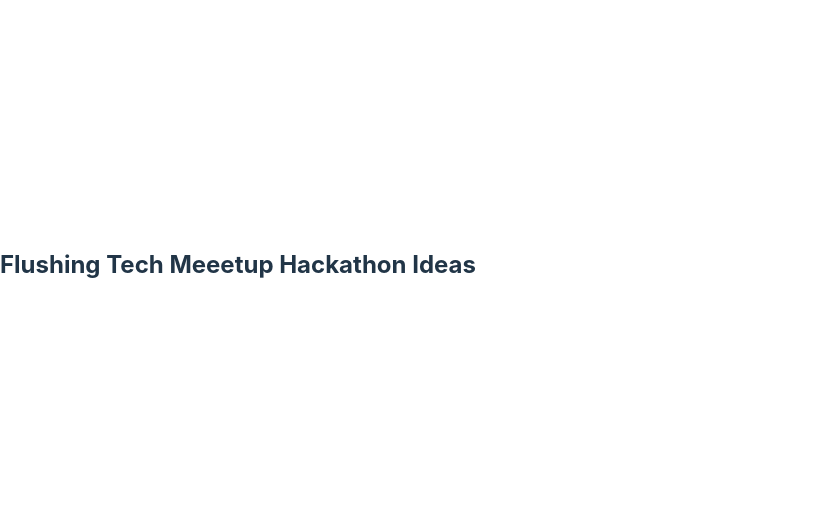
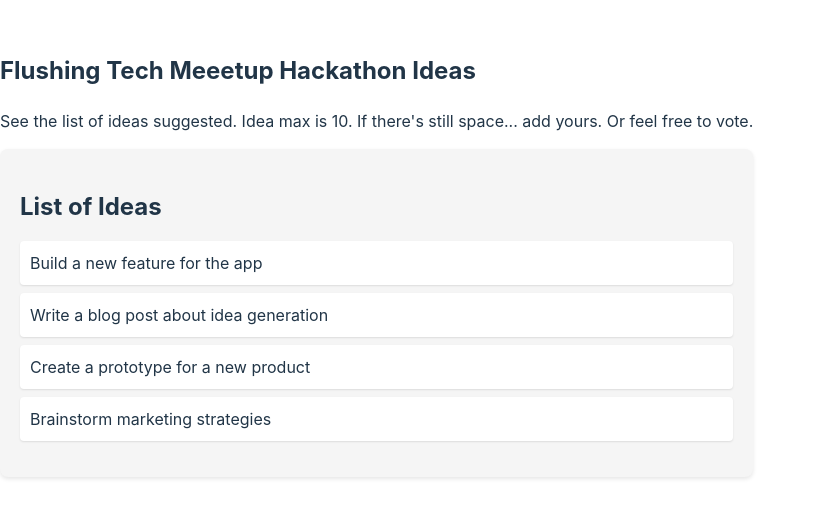
Before and after one commit to flushingtech/Votte_Frontend, a React (Vite) app: page / in a window 1280 px wide. Shown: the part 135-652 px from the top of the page, without its empty margins (0-814 px from the left). Built offline with nearby package versions, Linux system fonts and the light colour scheme.

Commit message:
idea list

```diff
--- /dev/null
+++ b/src/components/IdeaList.jsx
@@ -0,0 +1,19 @@
+import React from 'react';
+import '../styles/IdeaList.css'
+
+const IdeaList = ({ ideas }) => {
+
+
+  return (
+    <div className="idea-container">
+      <h2>List of Ideas</h2>
+      <ul className="idea-list">
+        {ideas.map((idea, index) => (
+          <li key={index}>{idea}</li>
+        ))}
+      </ul>
+    </div>
+  );
+};
+
+export default IdeaList;
--- a/src/pages/Home.jsx
+++ b/src/pages/Home.jsx
@@ -1,8 +1,20 @@
 import { useState } from 'react'
+import IdeaList from '../components/IdeaList';
 
 const Home = () => {
+    const ideas = [
+        'Build a new feature for the app',
+        'Write a blog post about idea generation',
+        'Create a prototype for a new product',
+        'Brainstorm marketing strategies'
+      ];
+
     return (
-        <h2>Flushing Tech Meeetup Hackathon Ideas</h2>
+        <div>
+            <h2>Flushing Tech Meeetup Hackathon Ideas</h2>
+            <p>See the list of ideas suggested. Idea max is 10. If there's still space... add yours. Or feel free to vote.</p>
+            <IdeaList ideas={ideas} />
+        </div>
     )
 }
 
--- /dev/null
+++ b/src/styles/IdeaList.css
@@ -0,0 +1,25 @@
+.idea-container {
+    background-color: #f5f5f5;
+    padding: 20px;
+    border-radius: 8px;
+    box-shadow: 0 2px 4px rgba(0, 0, 0, 0.1);
+    margin-bottom: 20px;
+  }
+
+  .idea-container h2 {
+    font-size: 1.5rem;
+    margin-bottom: 10px;
+  }
+
+  .idea-list {
+    list-style: none; /* Remove bullets */
+    padding: 0;
+  }
+
+  .idea-list li {
+    background-color: #ffffff;
+    padding: 10px;
+    border-radius: 4px;
+    margin-bottom: 8px;
+    box-shadow: 0 1px 2px rgba(0, 0, 0, 0.1);
+  }
```
